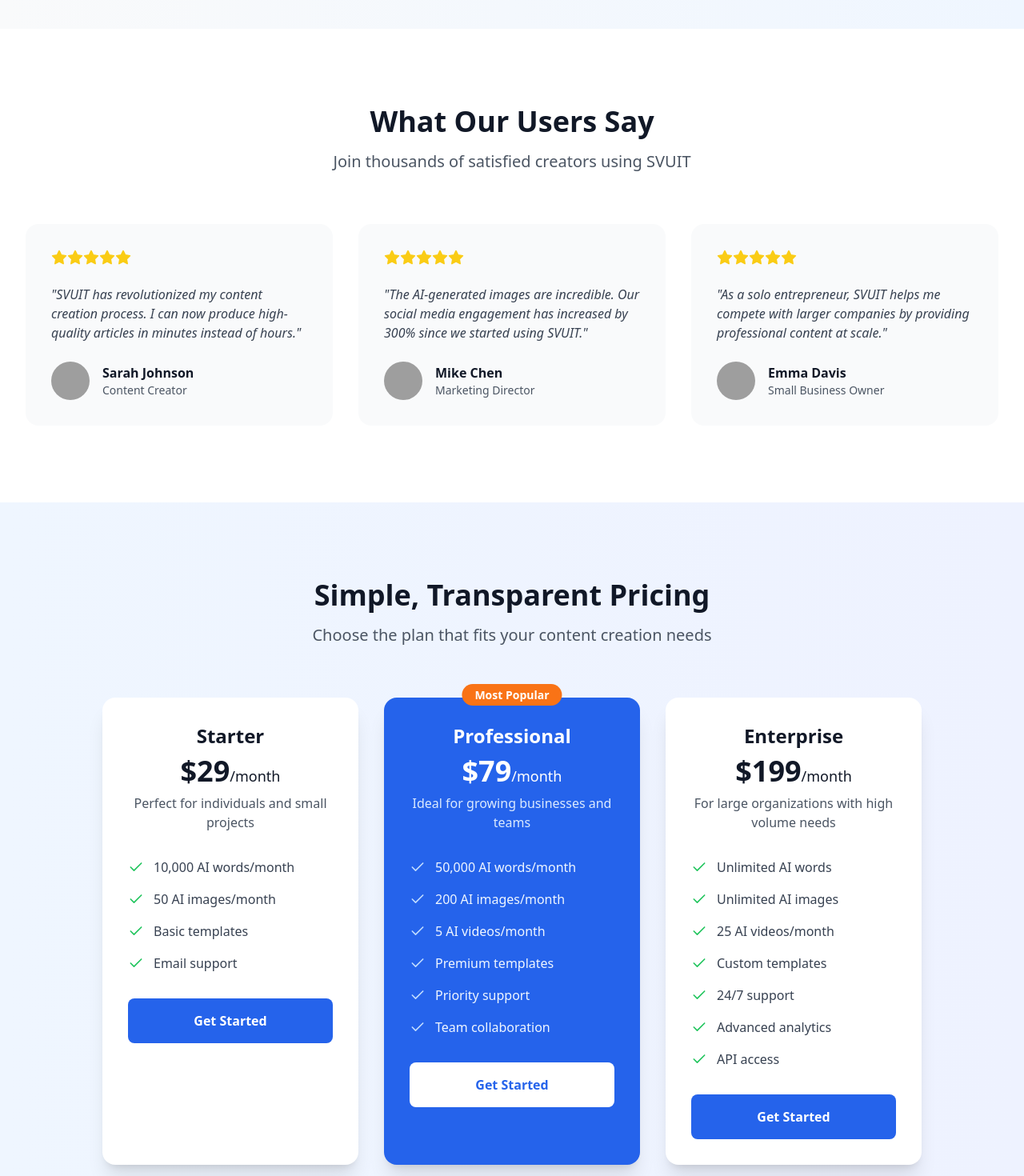
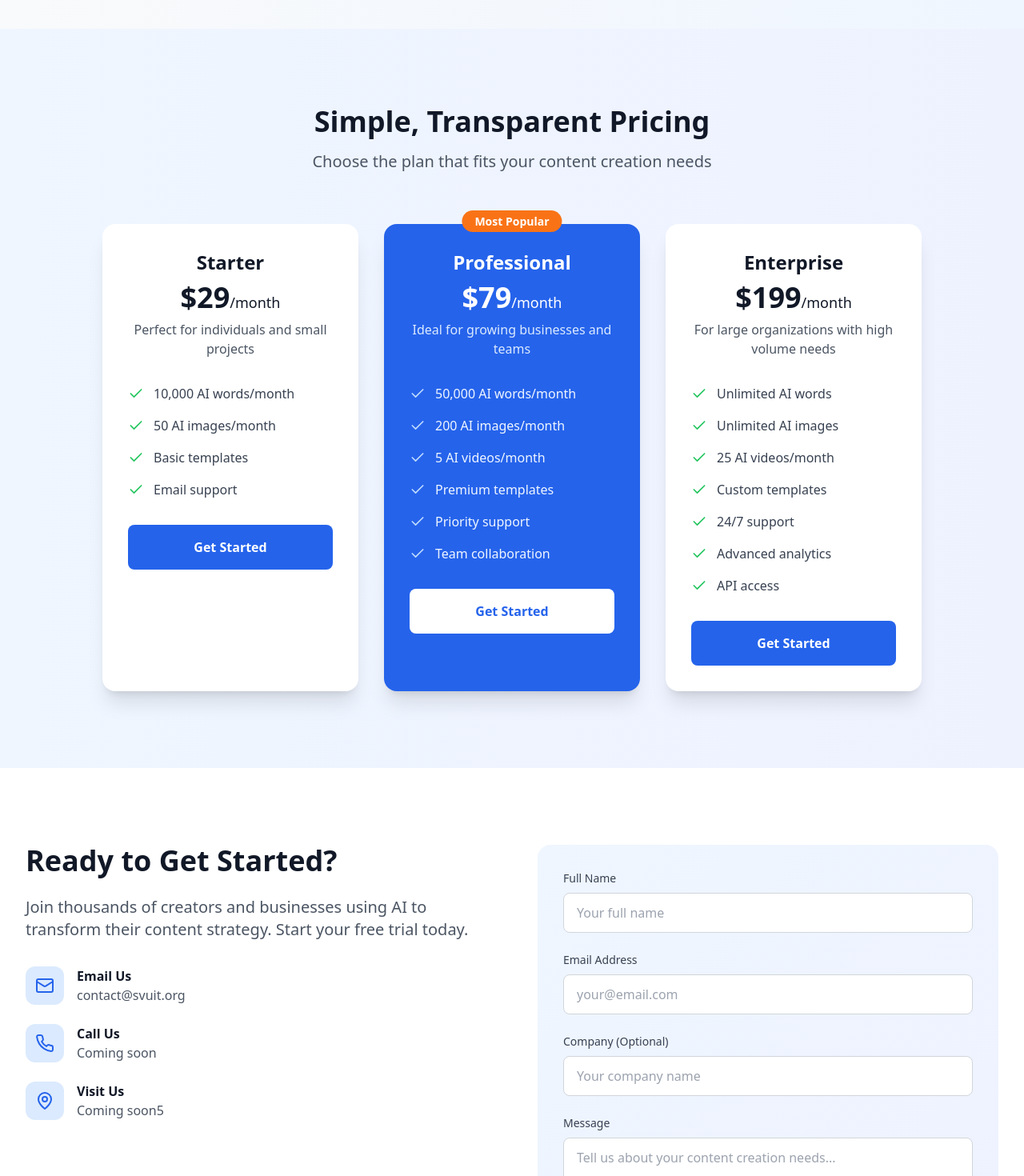
Before and after one commit to SVUIT/SVUIT.github.io, a React (Vite) app: page / in a window 1280 px wide. Shown: the part 2120-3590 px from the top of the page at 80% size. Built offline with nearby package versions, Linux system fonts and the light colour scheme; grey boxes are pictures that could not be loaded.

Commit message:
Update App.tsx (#23)

```diff
--- a/src/App.tsx
+++ b/src/App.tsx
@@ -237,58 +237,6 @@ function App() {
         </div>
       </section>
 
-      {/* Testimonials Section */}
-      <section className="py-24 bg-white">
-        <div className="max-w-7xl mx-auto px-4 sm:px-6 lg:px-8">
-          <div className="text-center mb-16">
-            <h2 className="text-4xl font-bold text-gray-900 mb-4">What Our Users Say</h2>
-            <p className="text-xl text-gray-600">Join thousands of satisfied creators using SVUIT</p>
-          </div>
-
-          <div className="grid md:grid-cols-3 gap-8">
-            {[
-              {
-                name: "Sarah Johnson",
-                role: "Content Creator",
-                image: "https://images.pexels.com/photos/774909/pexels-photo-774909.jpeg?auto=compress&cs=tinysrgb&w=200",
-                content: "SVUIT has revolutionized my content creation process. I can now produce high-quality articles in minutes instead of hours."
-              },
-              {
-                name: "Mike Chen",
-                role: "Marketing Director",
-                image: "https://images.pexels.com/photos/2379004/pexels-photo-2379004.jpeg?auto=compress&cs=tinysrgb&w=200",
-                content: "The AI-generated images are incredible. Our social media engagement has increased by 300% since we started using SVUIT."
-              },
-              {
-                name: "Emma Davis",
-                role: "Small Business Owner",
-                image: "https://images.pexels.com/photos/1239291/pexels-photo-1239291.jpeg?auto=compress&cs=tinysrgb&w=200",
-                content: "As a solo entrepreneur, SVUIT helps me compete with larger companies by providing professional content at scale."
-              }
-            ].map((testimonial, index) => (
-              <div key={index} className="bg-gray-50 p-8 rounded-2xl hover:shadow-lg transition-shadow duration-300">
-                <div className="flex items-center mb-6">
-                  {[...Array(5)].map((_, i) => (
-                    <Star key={i} className="w-5 h-5 text-yellow-400 fill-current" />
-                  ))}
-                </div>
-                <p className="text-gray-700 mb-6 italic">"{testimonial.content}"</p>
-                <div className="flex items-center space-x-4">
-                  <img
-                    src={testimonial.image}
-                    alt={testimonial.name}
-                    className="w-12 h-12 rounded-full object-cover"
-                  />
-                  <div>
-                    <div className="font-semibold text-gray-900">{testimonial.name}</div>
-                    <div className="text-sm text-gray-600">{testimonial.role}</div>
-                  </div>
-                </div>
-              </div>
-            ))}
-          </div>
-        </div>
-      </section>
 
       {/* Pricing Section */}
       <section id="pricing" className="py-24 bg-gradient-to-r from-blue-50 to-indigo-50">
@@ -394,7 +342,7 @@ function App() {
                   </div>
                   <div>
                     <div className="font-semibold text-gray-900">Email Us</div>
-                    <div className="text-gray-600">hello@svuit.com</div>
+                    <div className="text-gray-600">contact@svuit.org</div>
                   </div>
                 </div>
 
@@ -404,7 +352,7 @@ function App() {
                   </div>
                   <div>
                     <div className="font-semibold text-gray-900">Call Us</div>
-                    <div className="text-gray-600">+1 (555) 123-4567</div>
+                    <div className="text-gray-600">Coming soon</div>
                   </div>
                 </div>
 
@@ -414,7 +362,7 @@ function App() {
                   </div>
                   <div>
                     <div className="font-semibold text-gray-900">Visit Us</div>
-                    <div className="text-gray-600">123 AI Street, Tech City, TC 12345</div>
+                    <div className="text-gray-600">Coming soon5</div>
                   </div>
                 </div>
               </div>
```
